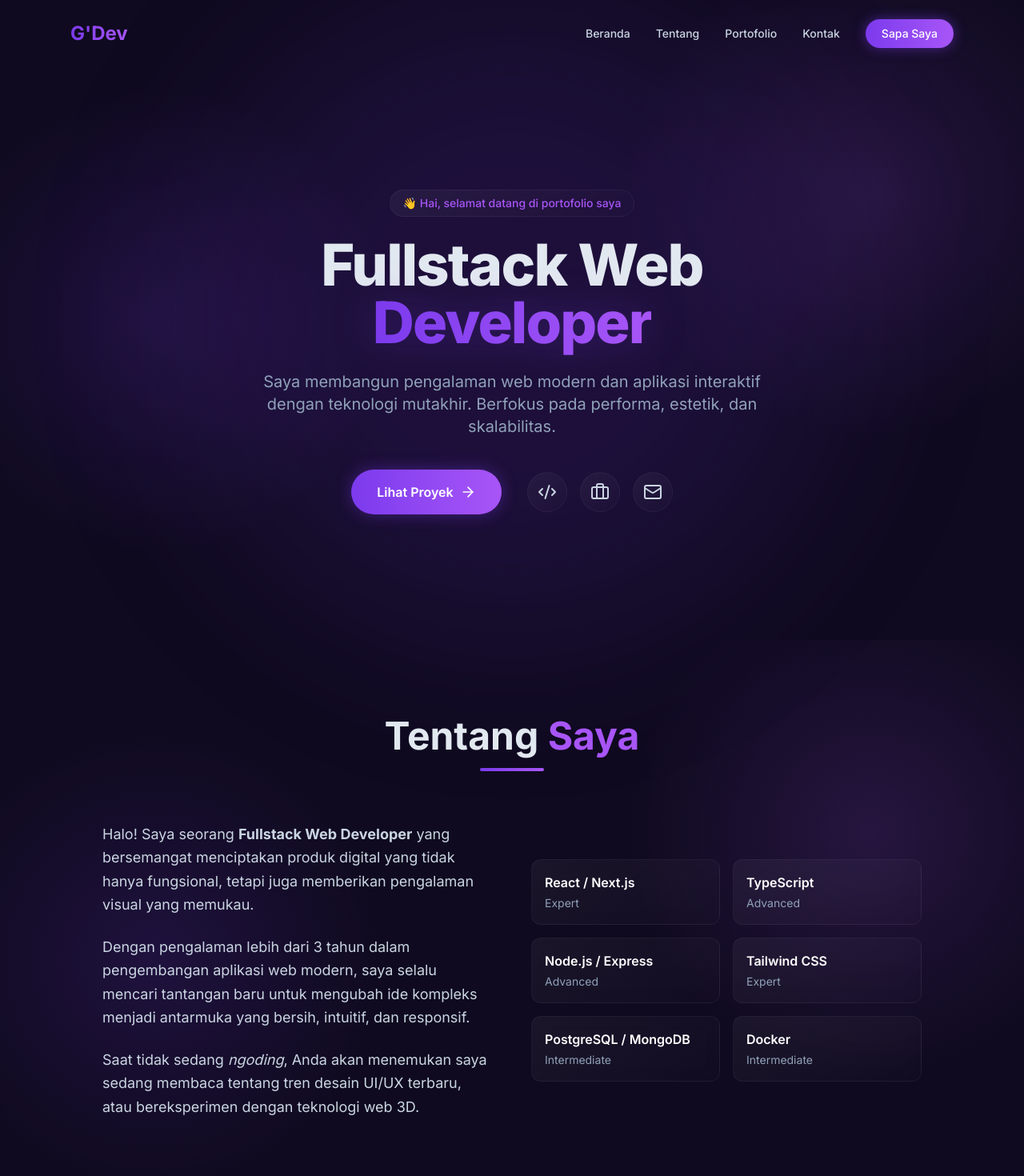
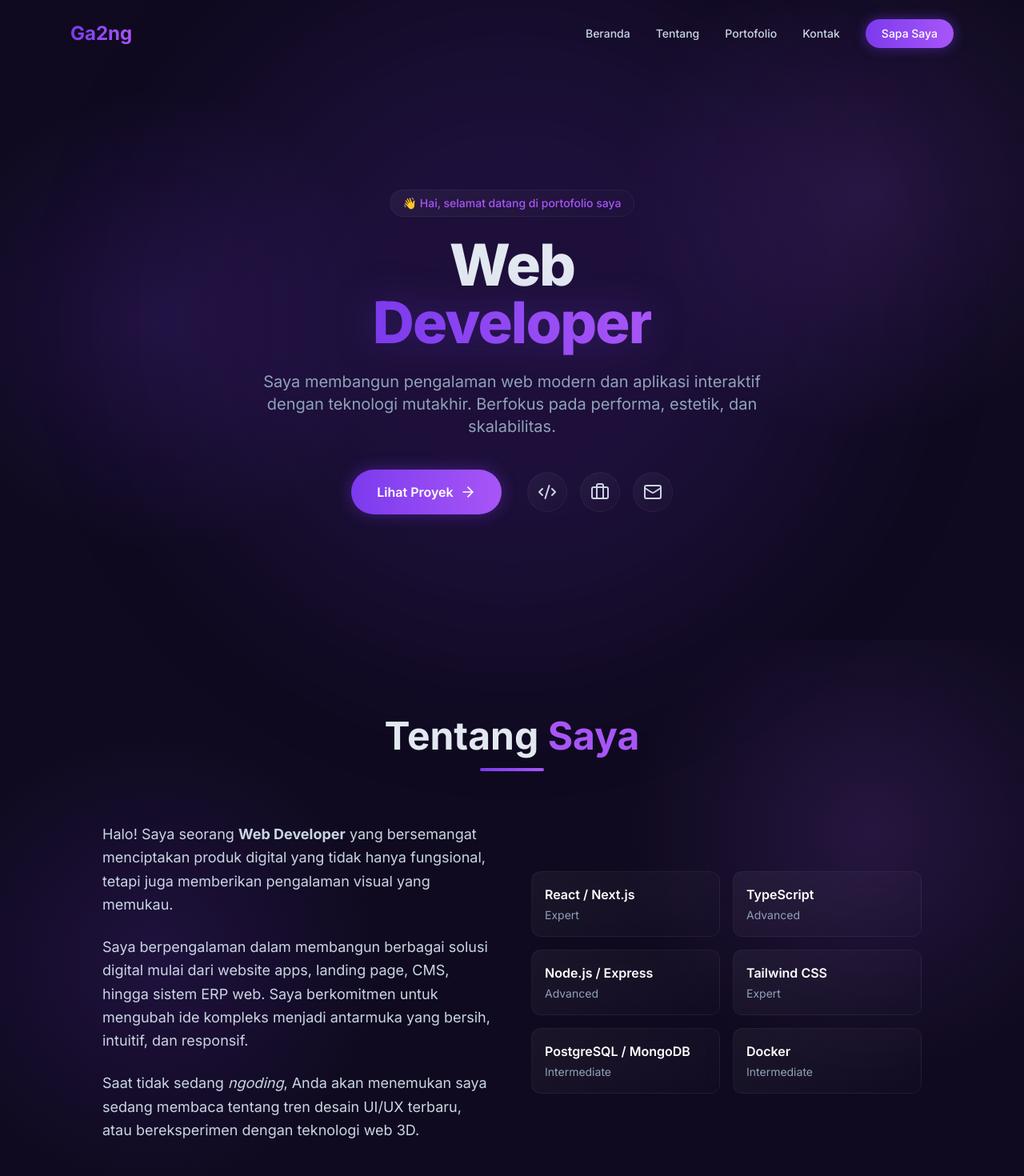
Before and after one commit to Ga2ng/portfolio-ga2ng, a Next.js app: page / in a window 1280 px wide. Shown: the top 1470 px of the page at 80% size. Built offline with nearby package versions, Linux system fonts and the light colour scheme.

Commit message:
feat: initialize portfolio components, layout, and project detail page structure

```diff
--- a/app/layout.tsx
+++ b/app/layout.tsx
@@ -9,7 +9,7 @@ const inter = Inter({
 
 export const metadata: Metadata = {
   title: "Portofolio | Gagang",
-  description: "Web Portofolio Fullstack Developer",
+  description: "Web Portofolio Web Developer",
 };
 
 export default function RootLayout({
--- a/app/project/[id]/page.tsx
+++ b/app/project/[id]/page.tsx
@@ -165,7 +165,7 @@ export default function ProjectDetail() {
                   </div>
                   <div>
                     <span className="block text-slate-500 mb-1">Peran</span>
-                    <span className="text-slate-300">Fullstack Developer</span>
+                    <span className="text-slate-300">Web Developer</span>
                   </div>
                 </div>
               </div>
--- a/components/About.tsx
+++ b/components/About.tsx
@@ -35,10 +35,10 @@ export default function About() {
             className="space-y-6 text-slate-300 text-lg leading-relaxed"
           >
             <p>
-              Halo! Saya seorang <strong>Fullstack Web Developer</strong> yang bersemangat menciptakan produk digital yang tidak hanya fungsional, tetapi juga memberikan pengalaman visual yang memukau.
+              Halo! Saya seorang <strong>Web Developer</strong> yang bersemangat menciptakan produk digital yang tidak hanya fungsional, tetapi juga memberikan pengalaman visual yang memukau.
             </p>
             <p>
-              Dengan pengalaman lebih dari 3 tahun dalam pengembangan aplikasi web modern, saya selalu mencari tantangan baru untuk mengubah ide kompleks menjadi antarmuka yang bersih, intuitif, dan responsif.
+              Saya berpengalaman dalam membangun berbagai solusi digital mulai dari website apps, landing page, CMS, hingga sistem ERP web. Saya berkomitmen untuk mengubah ide kompleks menjadi antarmuka yang bersih, intuitif, dan responsif.
             </p>
             <p>
               Saat tidak sedang <em>ngoding</em>, Anda akan menemukan saya sedang membaca tentang tren desain UI/UX terbaru, atau bereksperimen dengan teknologi web 3D.
--- a/components/Hero.tsx
+++ b/components/Hero.tsx
@@ -22,7 +22,7 @@ export default function Hero() {
           transition={{ duration: 0.5, delay: 0.1 }}
           className="text-5xl md:text-7xl font-extrabold tracking-tight mb-6"
         >
-          Fullstack Web <br className="hidden md:block" />
+          Web <br className="hidden md:block" />
           <span className="bg-clip-text text-transparent bg-gradient-to-r from-[#7c3aed] to-[#a855f7] drop-shadow-[0_0_25px_rgba(124,58,237,0.3)]">
             Developer
           </span>
--- a/components/Navbar.tsx
+++ b/components/Navbar.tsx
@@ -35,7 +35,7 @@ export default function Navbar() {
     >
       <div className="container mx-auto px-6 max-w-6xl flex justify-between items-center">
         <Link href="/" className="text-2xl font-bold bg-clip-text text-transparent bg-gradient-to-r from-[#7c3aed] to-[#a855f7]">
-          G&apos;Dev
+          Ga2ng
         </Link>
 
         {/* Desktop Nav */}
```
